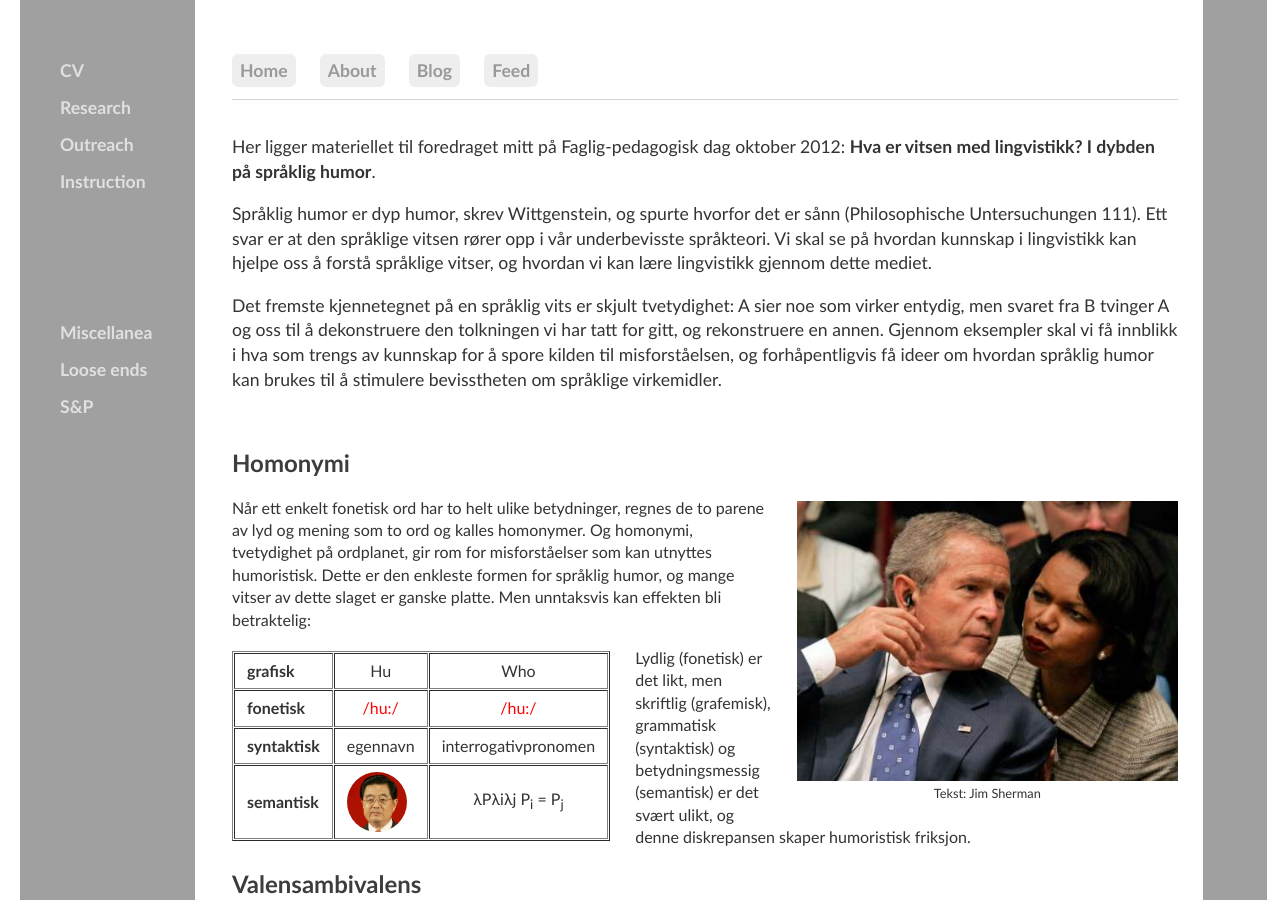
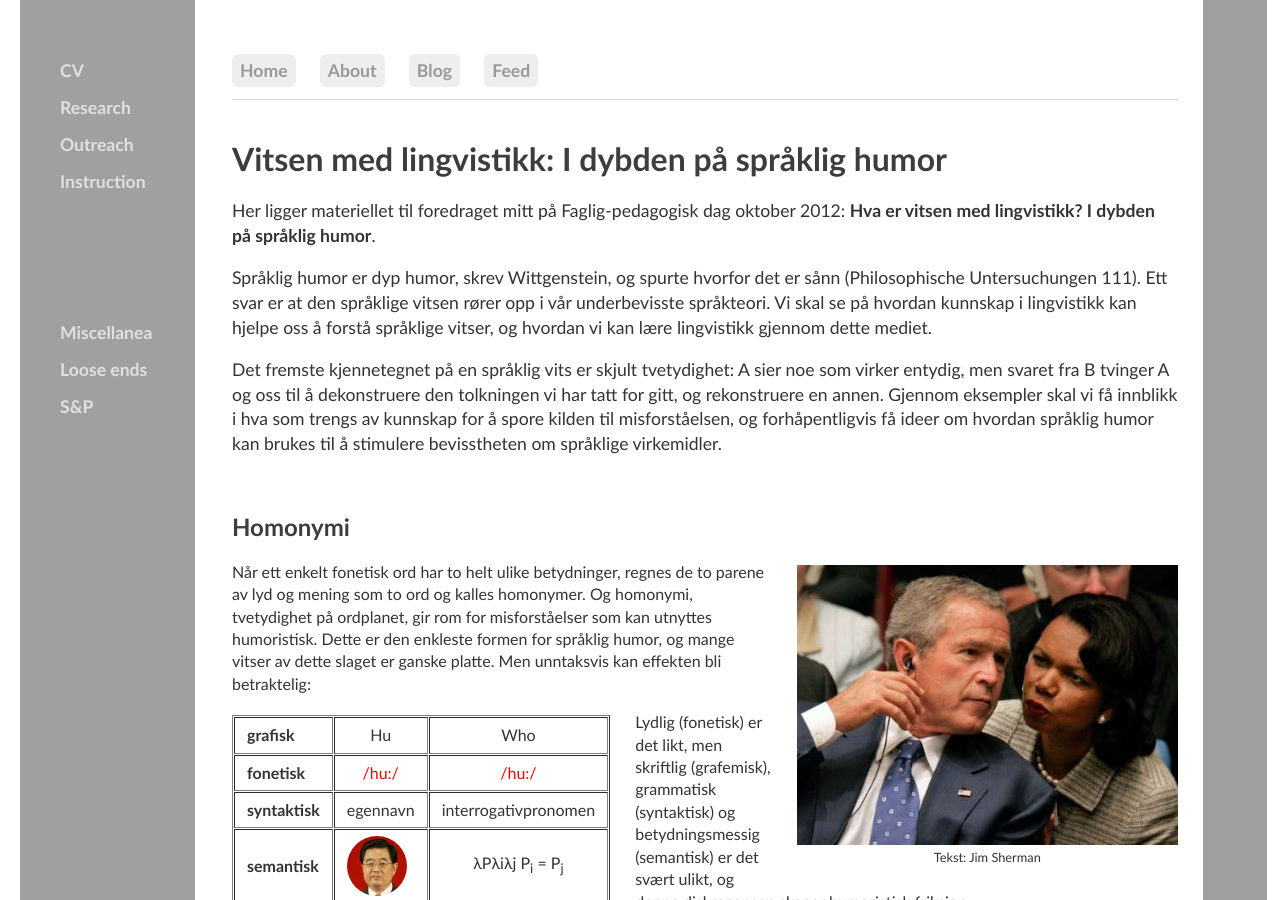
Before and after one commit to kjelljs/kjelljs.github.io, a Jekyll site: the page built from dissemination/vitsen.html, in a window 1280 px wide and 900 px high. Built offline with Jekyll 4.4.1, drawn with Linux system fonts in a browser that asks for light colours; some of the changed lines change nothing that is shown.

Commit message:
Update vitsen.html

```diff
--- a/dissemination/vitsen.html
+++ b/dissemination/vitsen.html
@@ -1,5 +1,5 @@
 ---
-layout: default
+layout: post
 title: "Vitsen med lingvistikk: I dybden på språklig humor"
 ---
 <style>
@@ -80,7 +80,7 @@ figcaption {
 <p>Lydlig (fonetisk) er det likt, men skriftlig (grafemisk), grammatisk (syntaktisk) og betydningsmessig (semantisk) er det svært ulikt, og denne diskrepansen skaper humoristisk friksjon.
 </p>
 </div>
-<h2>Valensambivalens</h2>
+<div><h2>Valensambivalens</h2>
 <div style="float:right;"><figure class="rightfig"><a href="http://www.youtube.com/watch?v=rVqngNypPdM"><img src="/pics/pasankjakan.jpg" style="height: 250px"></a><figcaption>Tegning: Frode Øverli</figcaption></figure></div>
 <p>Det hender ved noen verb at ett enkelt objekt kan være bærer av to ulike tematiske roller, spesielt i et språk som norsk, som ikke bruker derivasjoner med prefikser eller andre -fikser på verb i særlig grad. Når dette skjer, gir det rom for misforståelser som kan utnyttes humoristisk. Dette er en noe mer kompleks form for språklig humor, og den kan være ganske virkningsfull:
 </p>
@@ -113,6 +113,6 @@ figcaption {
 <p>Slike vitser er problematiske for teorien som settes fram i doktoravhandlinga til Terje Lohndal, <a href="http://ling.umd.edu/publications/155/"><i>Without Specifiers: Phrase Structure and Events</i></a>.</p>
 <p>Og <a href="https://ordbok.uib.no/perl/ordbok.cgi?OPP=arve&ant_bokmaal=5&ant_nynorsk=5&bokmaal=+&ordbok=begge">Bokmålsordboka</a> mangler ramme 1.
 </p>
-<p>&nbsp;</p>
+	<p>&nbsp;</p></div>
 <h2>Fleksibelt fokus</h2>
 <div style="float:right;"><figure class="rightfig"><a href="http://www.youtube.com/watch?v=rVqngNypPdM"><img src="/pics/zofie.jpg" style="height: 200px"></a><figcaption>Tegning: Grethe Nestor og Norunn Blichfeldt Schjerven</figcaption></figure></div>
```
